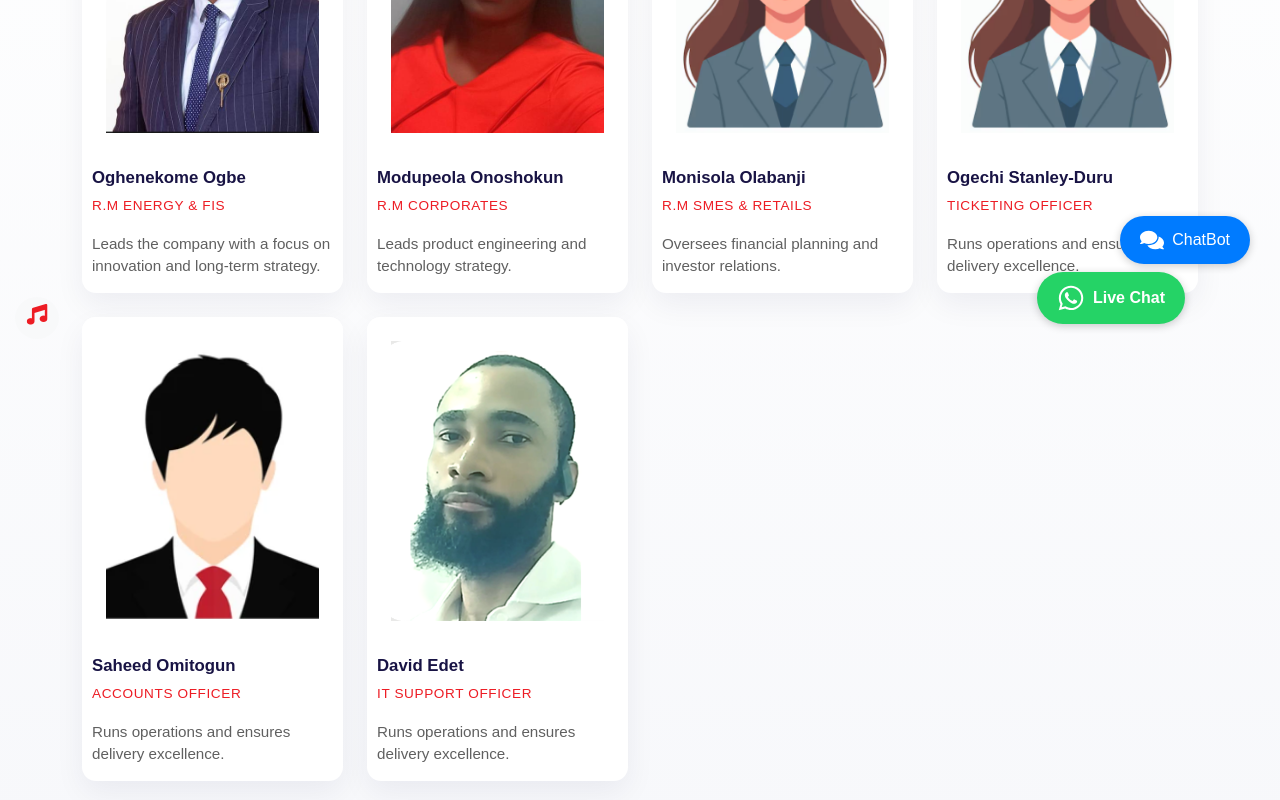
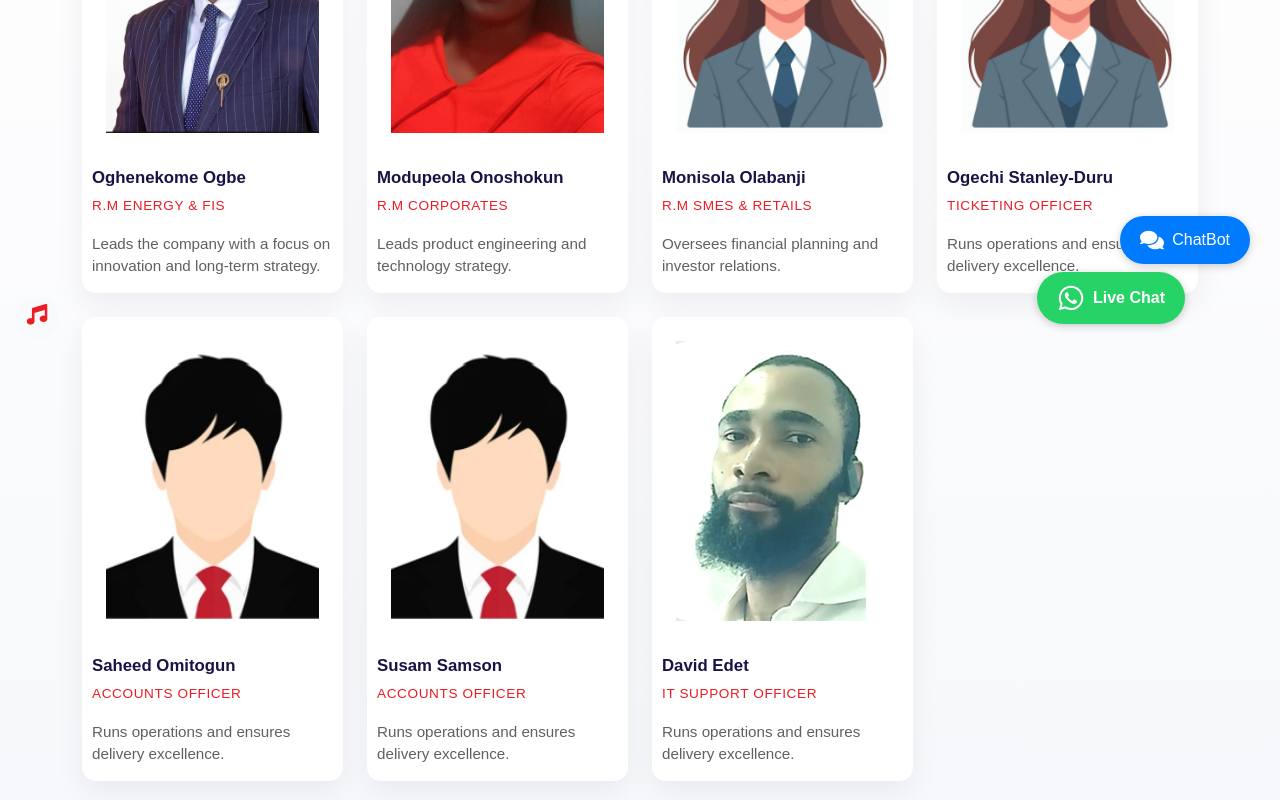
Before and after one commit to EdetDavid/thrive-travels, a React (Create React App) app: page /other-team-members in a window 1280 px wide. Shown: the part 446-1246 px from the top of the page. Built offline with nearby package versions, Linux system fonts and the light colour scheme; a web font is replaced by a local one.

Commit message:
Update otherTeam.jsx

```diff
--- a/src/pages/team/otherTeam.jsx
+++ b/src/pages/team/otherTeam.jsx
@@ -34,6 +34,12 @@ const managementMembers = [
   {
     imgSrc: male,
     name: "Saheed Omitogun",
+    role: "Accounts Officer",
+    bio: "Runs operations and ensures delivery excellence.",
+  },
+  {
+    imgSrc: male,
+    name: "Susam Samson",
     role: "Accounts Officer",
     bio: "Runs operations and ensures delivery excellence.",
   },
```
